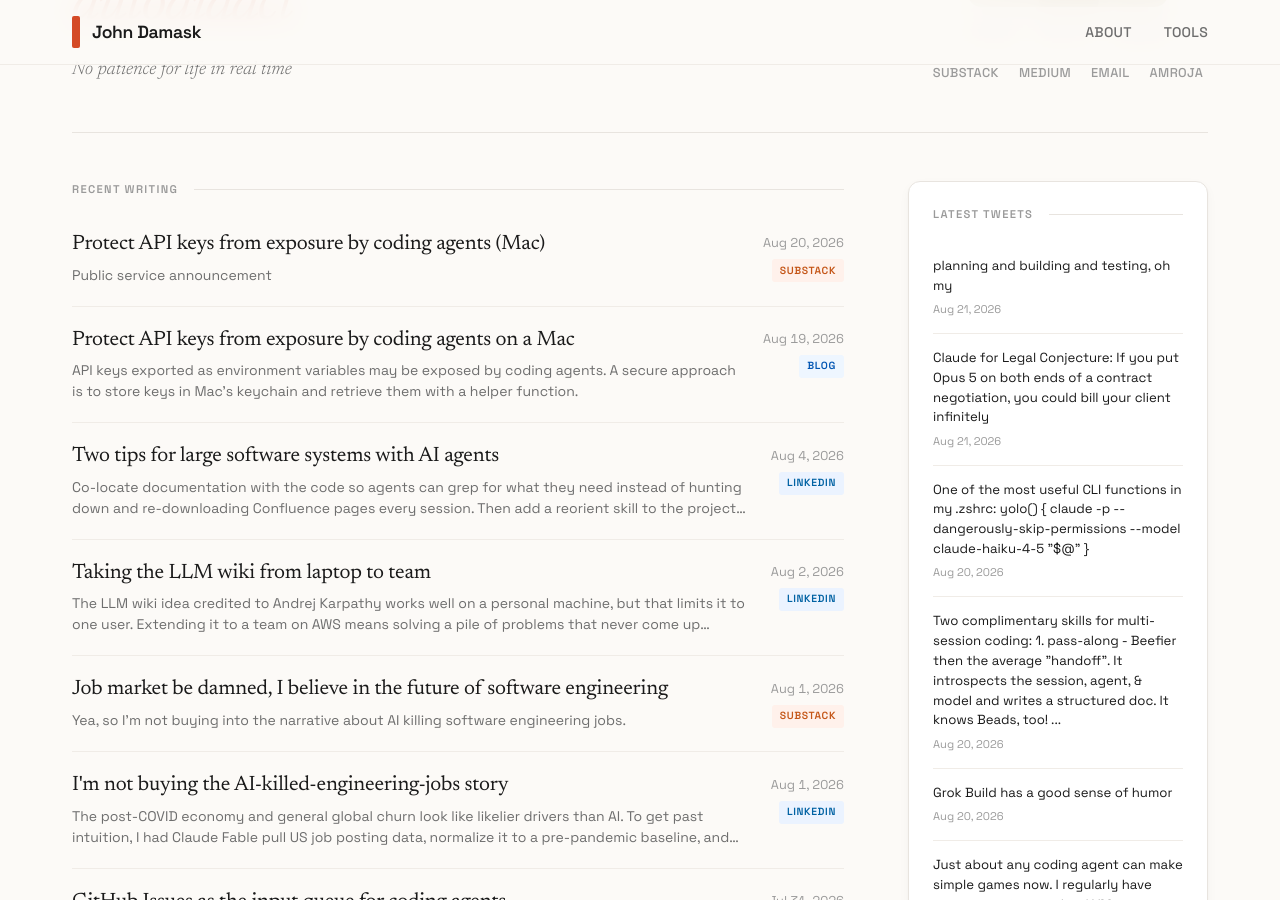
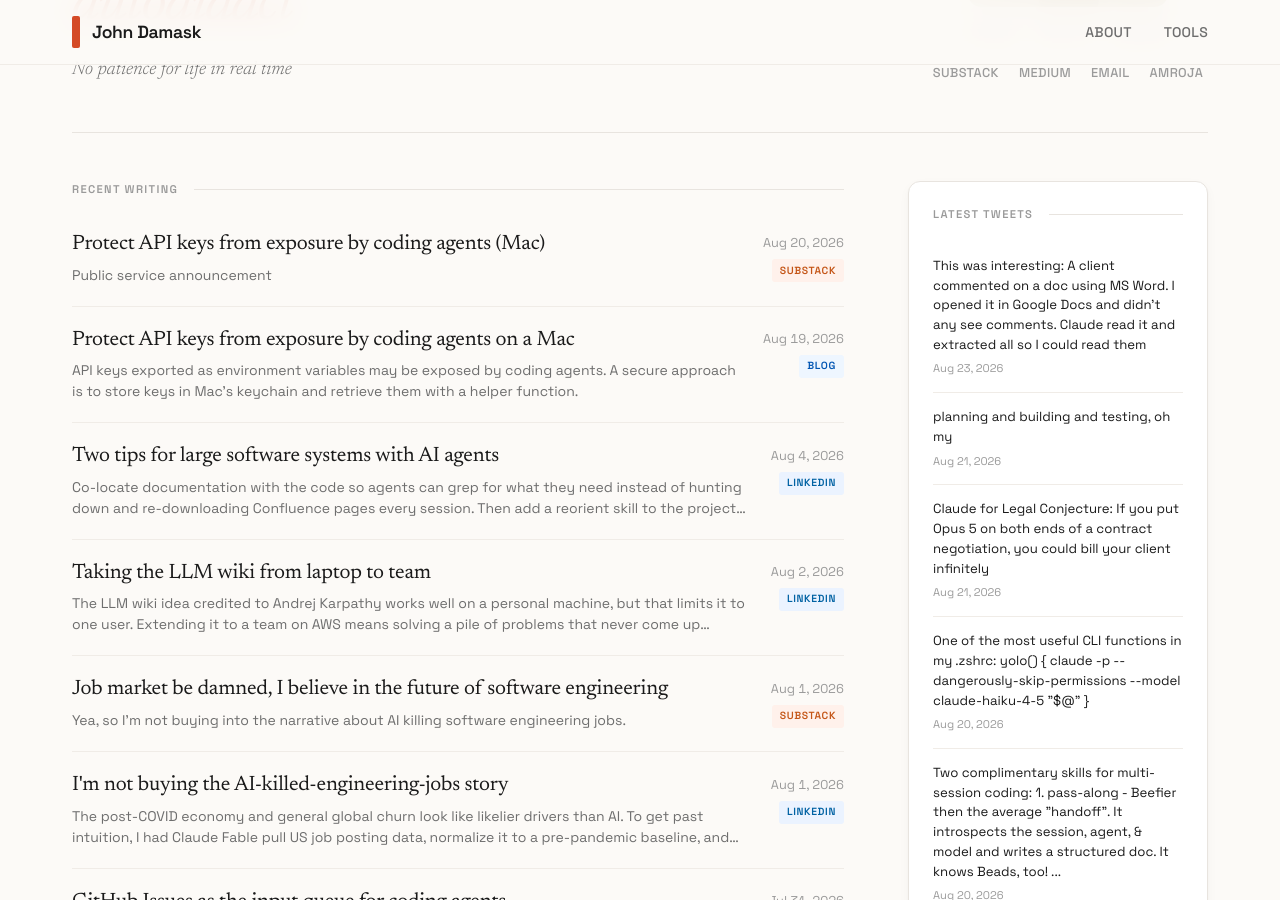
Before and after one commit to jbdamask/jbdamask.github.io, a Jekyll site: the page built from index.html, in a window 1280 px wide and 900 px high, scrolled down 362 px. Built offline with Jekyll 4.4.1, drawn with Linux system fonts in a browser that asks for light colours; the list of posts is cut into pages by our own code; some of the changed text lies outside the part shown.

Commit message:
Update Twitter posts

```diff
--- a/_data/twitter-posts.yml
+++ b/_data/twitter-posts.yml
@@ -2,6 +2,15 @@
 # Fetches latest tweets and merges with existing posts
 # Keeps max 150 most recent tweets (LIFO)
 
+- title: 'This was interesting: A client commented on a doc using MS Word. I opened
+    it in Google Docs and didn...'
+  source: twitter
+  url: https://twitter.com/jbdamask/status/2091332054541611239
+  date: '2026-08-23'
+  excerpt: 'This was interesting: A client commented on a doc using MS Word. I opened
+    it in Google Docs and didn’t any see comments. Claude read it and extracted all
+    so I could read them'
+  image: ''
 - title: planning and building and testing, oh my
   source: twitter
   url: https://twitter.com/jbdamask/status/2090904333546033531
@@ -1174,12 +1183,3 @@
     100 posts (~$64 per day). This little app hit #1 in the Show discussions and people
     went to town. Really cool to see and great co...'
   image: ''
-- title: If I was in my 20s, with no family, and it was just me, I wouldn't sleep.
-    I would be building all th...
-  source: twitter
-  url: https://twitter.com/jbdamask/status/2028324300948738257
-  date: '2026-03-02'
-  excerpt: If I was in my 20s, with no family, and it was just me, I wouldn't sleep.
-    I would be building all the freaking time. In fact, if you are in your 20s with
-    no family and it's just you, don't bother gett...
-  image: ''
```
